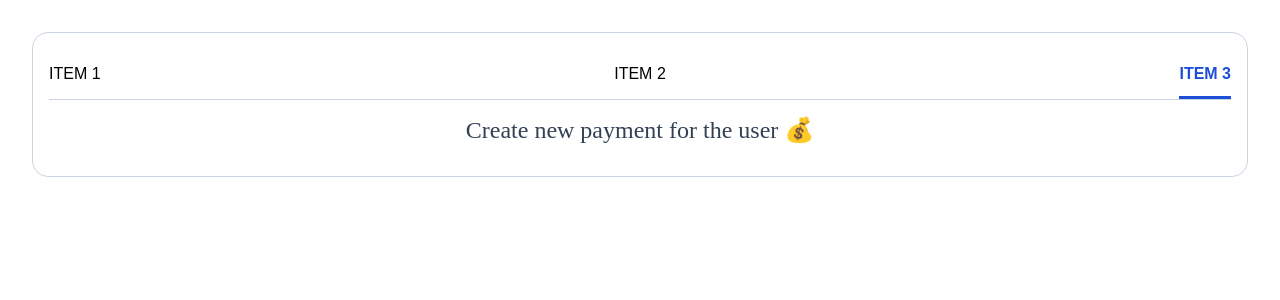
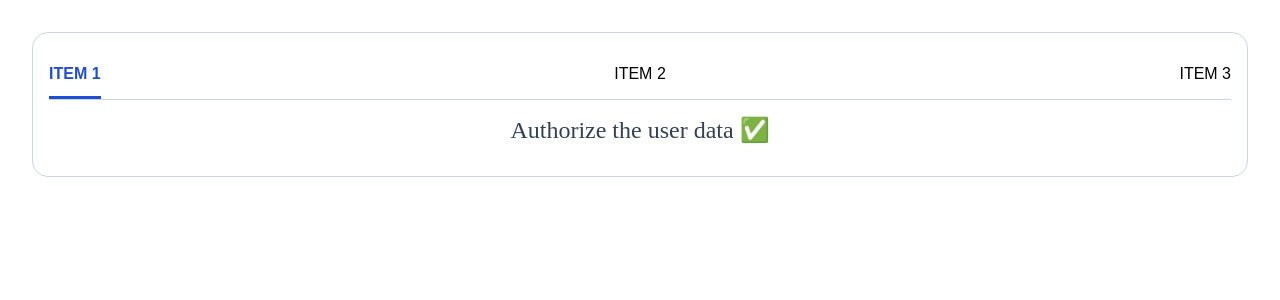
Before and after one commit to hamidrezakargar/02-tab-component, a React (Vite) app: page / in a window 1280 px wide. Shown: the top 300 px of the page. Built offline with nearby package versions, Linux system fonts and the light colour scheme.

Commit message:
useState for activeTab

```diff
--- a/src/App.jsx
+++ b/src/App.jsx
@@ -19,10 +19,11 @@ const tabData = [
 ];
 
 function App() {
-  const activeTab = 3;
+  const [activeTab, setActiveTab] = useState(1)
 
 const handleActiveTab = (id) => {
-  console.log({id});
+  // console.log({id});
+  setActiveTab(id)
 };
 
   return (
```
